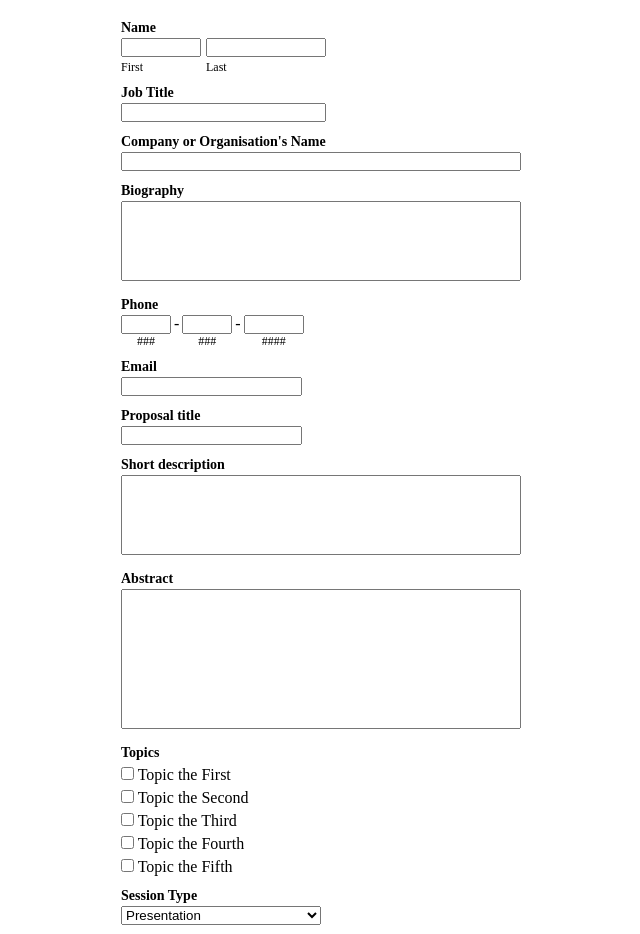
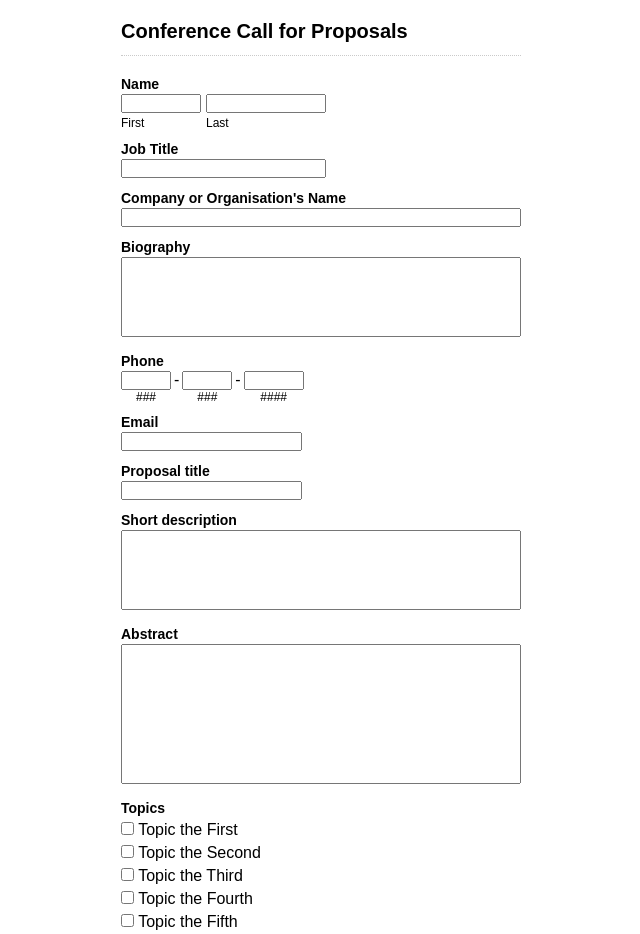
Before and after one commit to frncwz/NSA, a plain HTML site: page Naloga05/index.html in a window 1280 px wide. Shown: the top 934 px of the page, without its empty margins (319-959 px from the left). Drawn offline with Linux system fonts and the light colour scheme.

Commit message:
Dodan naslov nad obrazcem

```diff
--- a/Naloga05/index.html
+++ b/Naloga05/index.html
@@ -7,6 +7,11 @@
 	</head>
 	<body>
 		<div id="okvir">
+
+			<div id="glavni-naslov">
+				Conference Call for Proposals
+			</div>
+
 			<form action="" method="POST">
 				<div class="skupina">
 					<div class="naslov">Name</div>
--- a/Naloga05/stil.css
+++ b/Naloga05/stil.css
@@ -6,6 +6,15 @@
 #okvir {
 	margin: 20px auto;
 	width: 400px;
+	font-family: 'Arial';
+}
+
+#glavni-naslov {
+	font-weight: bold;
+	font-size: 20px;
+	margin-bottom: 20px;
+	border-bottom: 1px dotted #cacaca;
+	padding-bottom: 12px;
 }
 
 .skupina {
```
